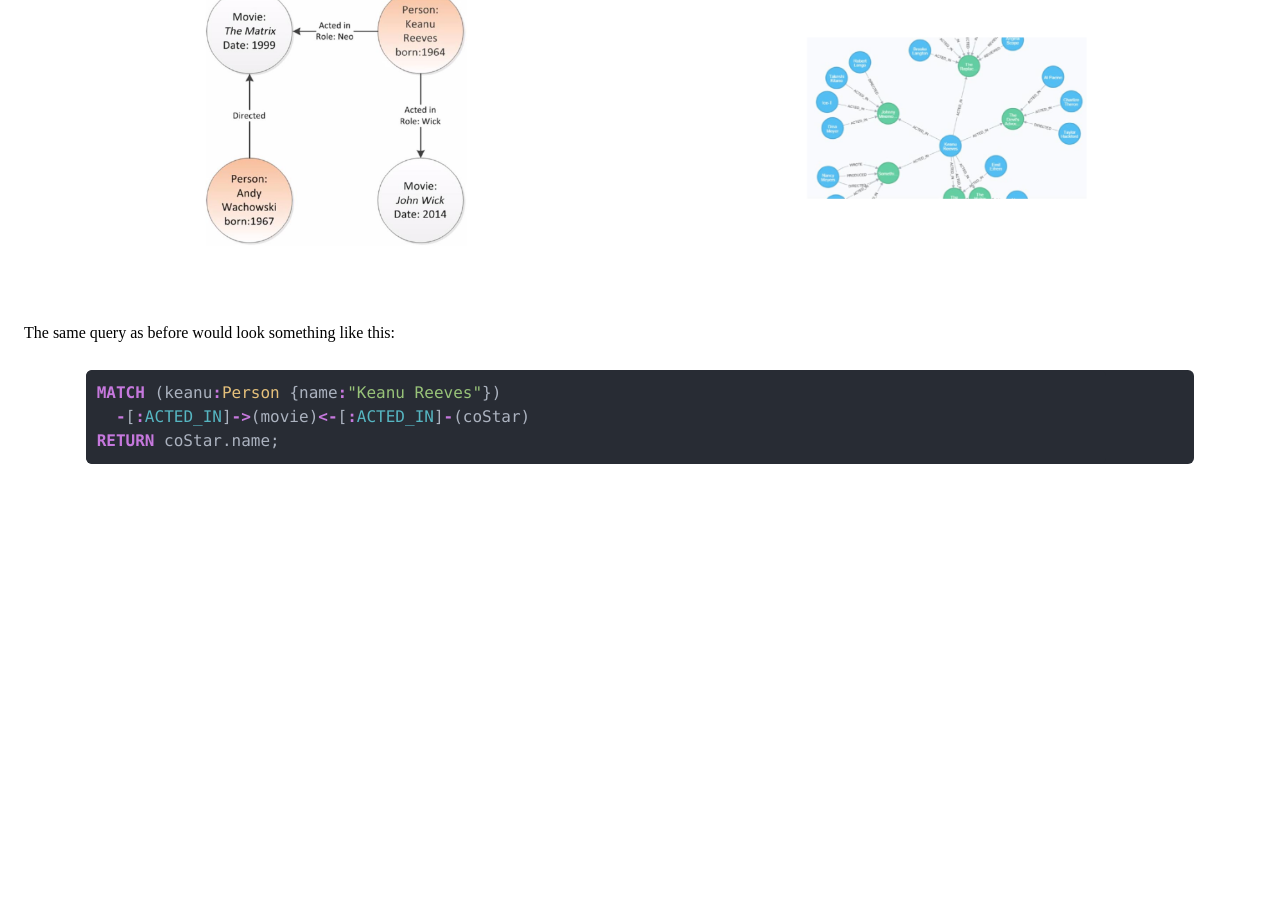
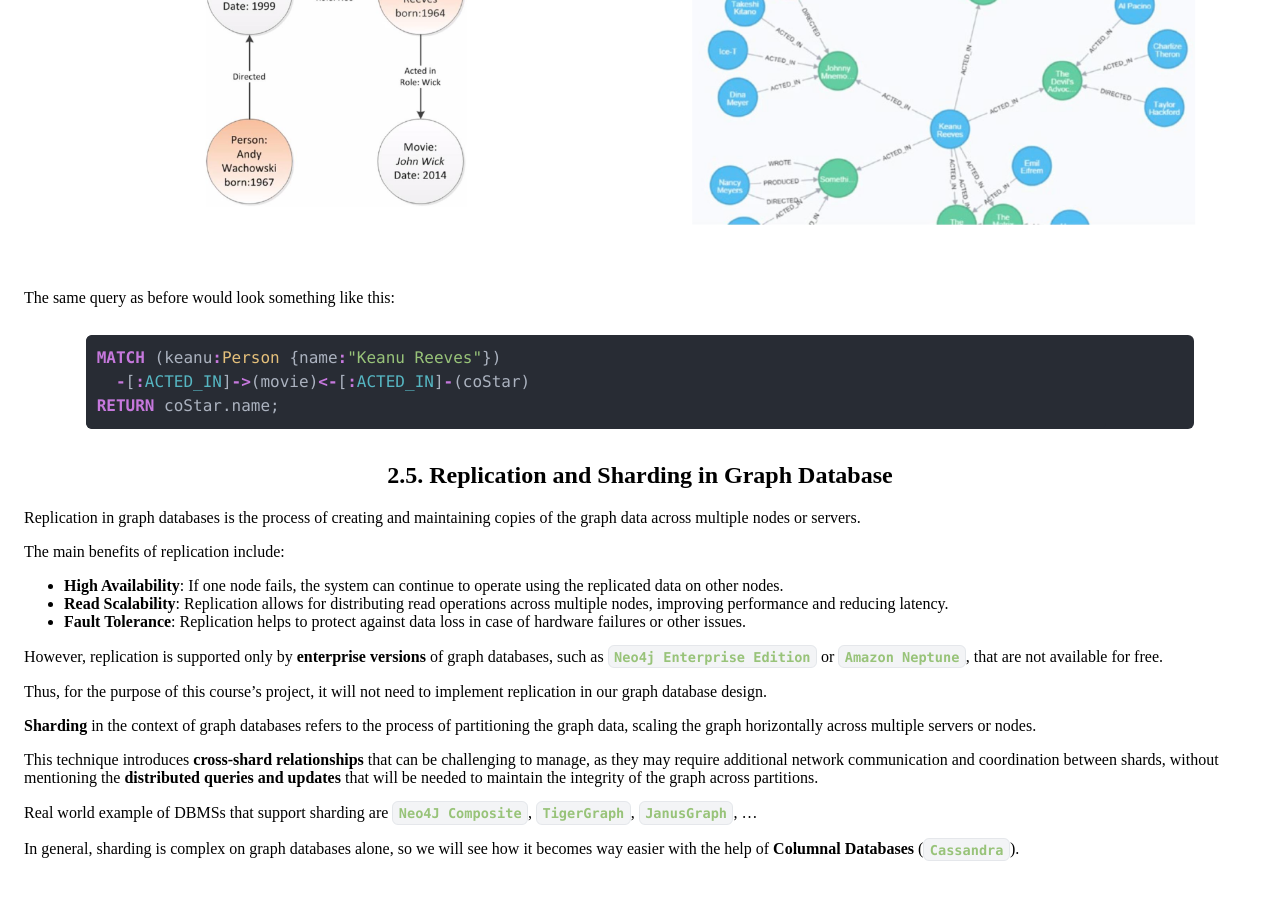
Before and after one commit to Gabriele-D-Cambria/Notes-for-Large-Scale-and-Multi-Structured-Databases-2026-2027, a Jekyll site: the page built from Graph Database.md, in a window 1280 px wide and 900 px high, scrolled down 9188 px. Built offline with Jekyll 4.4.1, drawn with Linux system fonts in a browser that asks for light colours; nearby versions of some CDN libraries; our own code applies the rules of GitHub Pages for plain Markdown files; before the commit the page ends 9688 px from its top, so only the background shows below that; some of the changed text lies outside the part shown.

Commit message:
GraphDB replication&sharding&Create SocialNetwork

````diff
--- a/Graph Database.md
+++ b/Graph Database.md
@@ -25,6 +25,7 @@ title: Graph Database
     - [2.3.1. Advices](#231-advices)
       - [2.3.1.1. Neo4j Storage Model](#2311-neo4j-storage-model)
   - [2.4. Example: Hollywood DB](#24-example-hollywood-db)
+  - [2.5. Replication and Sharding in Graph Database](#25-replication-and-sharding-in-graph-database)
   <!--toc:end-->
 
 # 2. Graph Database
@@ -334,7 +335,7 @@ need to use any other database.
 
 </div>
 <div class="">
-<img class="80" src="./images/graph-database/recommendation-example.png"
+<img class="60" src="./images/graph-database/recommendation-example.png"
       alt="Recommendation Example">
 </div>
 </div>
@@ -368,7 +369,7 @@ They are particularly well-suited for scenarios where we need to:
 
 For this last scenario, a possible dependency graph could be the following:
 
-<figure class="">
+<figure class="60">
 <img class="" src="./images/graph-database/scenario-dependency-graph.png"
       alt="Dependency Graph">
 <figcaption>
@@ -452,7 +453,7 @@ avoiding undirected edges for non-symmetrical relations, for example:
 
 $$
 \begin{CD}
-  \text{Actor} @> \text{ACTED_IN} >> \text{Movie}
+  \text{Actor} @>\text{ACTED\_IN}> > \text{Movie}
 \end{CD}
 $$
 
@@ -538,7 +539,7 @@ If instead we used a **Graph Model**, our model would look something like this:
       alt="Simple-Hollywood Graph">
 </div>
 <div class="">
-<img class="" src="./images/graph-database/hollywood-graph.png"
+<img class="90" src="./images/graph-database/hollywood-graph.png"
       alt="Hollywood Graph">
 </div>
 </div>
@@ -550,3 +551,39 @@ MATCH (keanu:Person {name:"Keanu Reeves"})
   -[:ACTED_IN]->(movie)<-[:ACTED_IN]-(coStar)
 RETURN coStar.name;
 ```
+
+## 2.5. Replication and Sharding in Graph Database
+
+Replication in graph databases is the process of creating and maintaining
+copies of the graph data across multiple nodes or servers.
+
+The main benefits of replication include:
+
+- **High Availability**: If one node fails, the system can continue to operate
+  using the replicated data on other nodes.
+- **Read Scalability**: Replication allows for distributing read operations across
+  multiple nodes, improving performance and reducing latency.
+- **Fault Tolerance**: Replication helps to protect against data loss in case of
+  hardware failures or other issues.
+
+However, replication is supported only by **enterprise versions** of graph databases,
+such as `Neo4j Enterprise Edition` or `Amazon Neptune`, that are not available
+for free.
+
+Thus, for the purpose of this course's project, it will not need to implement
+replication in our graph database design.
+
+**Sharding** in the context of graph databases refers to the process of partitioning
+the graph data, scaling the graph horizontally across multiple servers or nodes.
+
+This technique introduces **cross-shard relationships** that can be
+challenging to manage, as they may require additional network communication
+and coordination between shards, without mentioning the **distributed queries
+and updates** that will be needed to maintain the integrity of the graph
+across partitions.
+
+Real world example of DBMSs that support sharding are `Neo4J Composite`,
+`TigerGraph`, `JanusGraph`, ...
+
+In general, sharding is complex on graph databases alone, so we will see how it
+becomes way easier with the help of **Columnal Databases** (`Cassandra`).
````
Also changed, not shown: Design a Social Network.md (added, +165 -0 lines), README.md (+2 -0 lines), images/social-network/creation-response-graph.png (added), images/social-network/follows-graph.png (added), images/social-network/ranking-graph.png (added), images/social-network/suggestion-graph.png (added).
